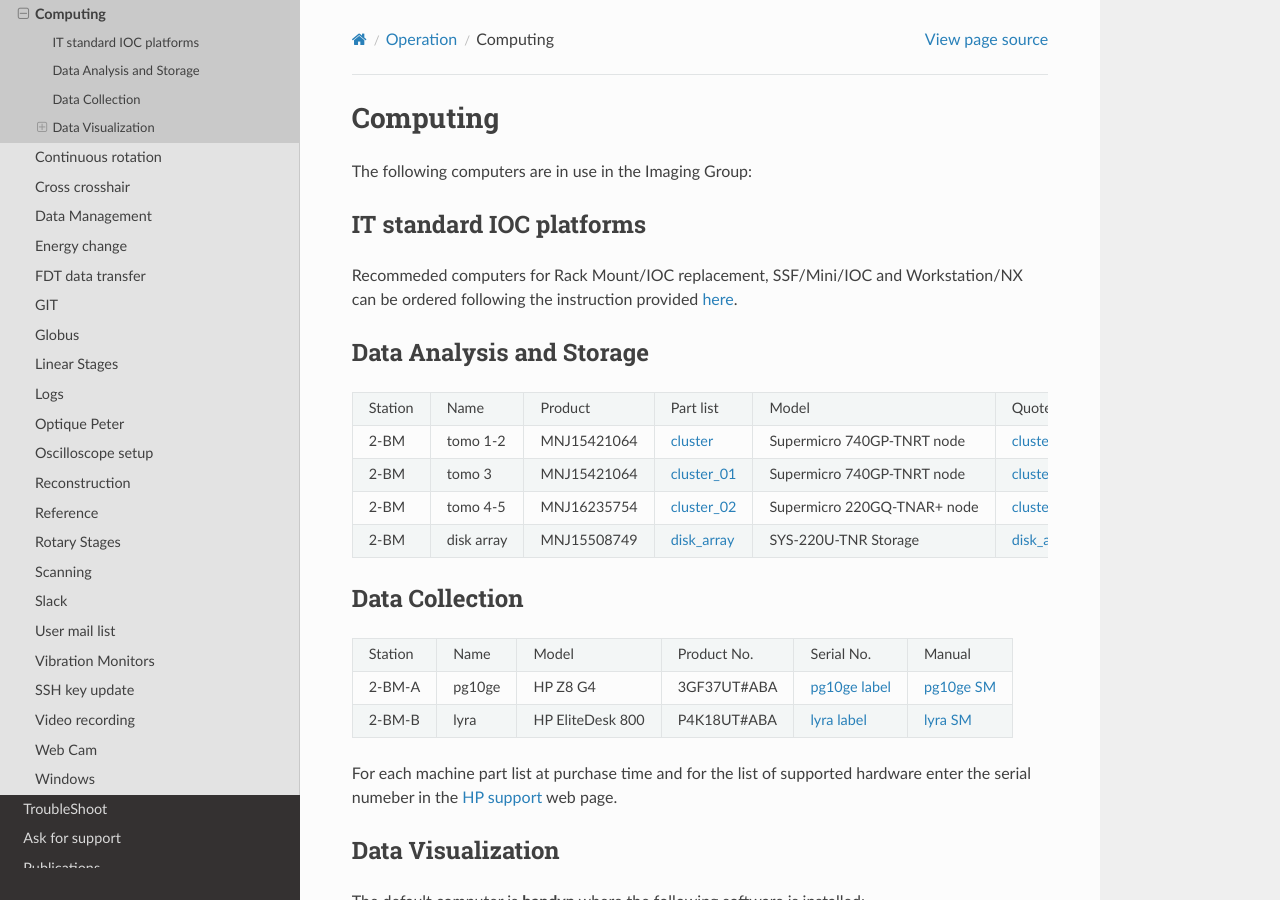
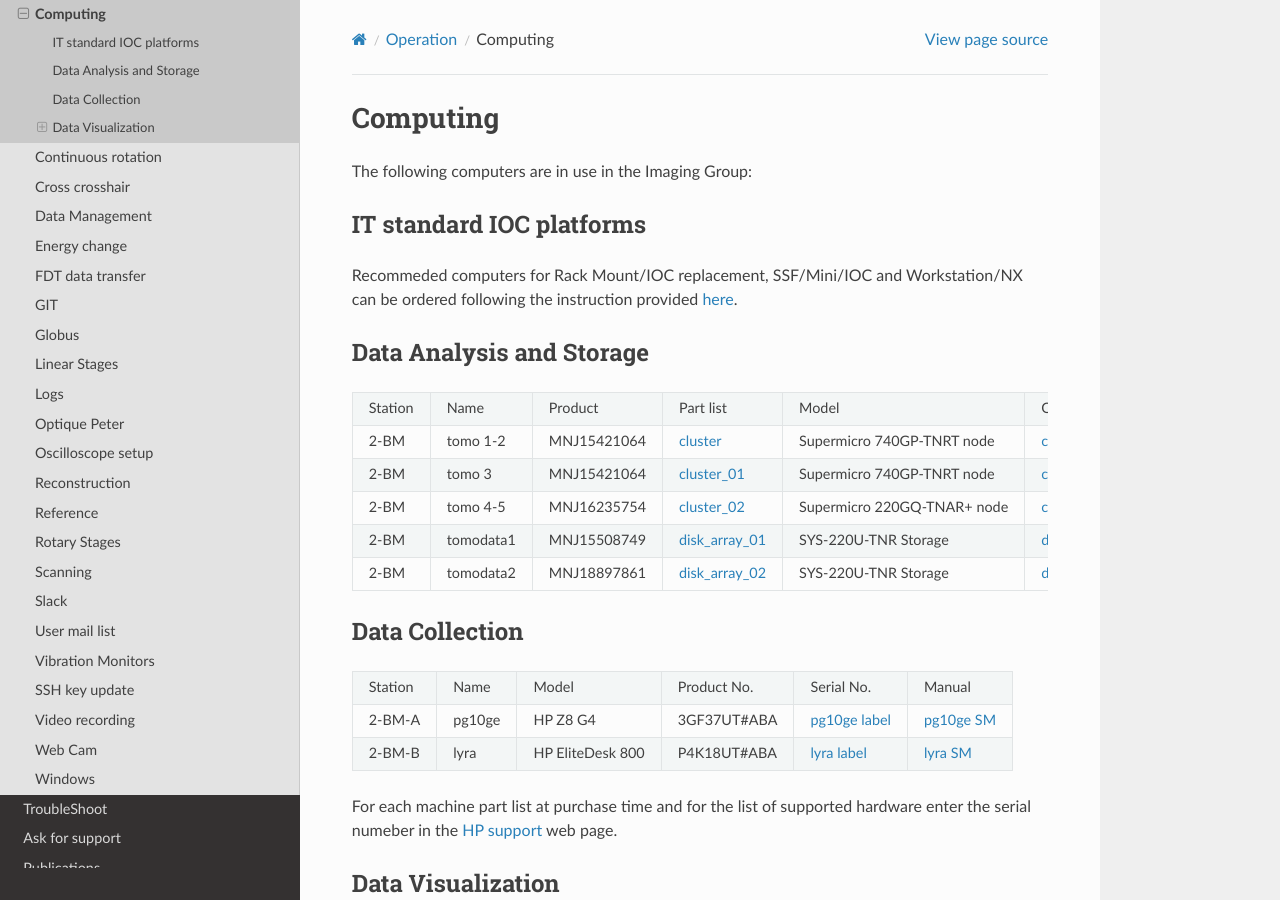
Before and after one commit to xray-imaging/2bm-docs, a Sphinx documentation site: the page built from docs/source/ops/item_022.rst, in a window 1280 px wide and 900 px high. Built offline with Sphinx 7.4.7 and the Read the Docs theme 2.0.0, drawn with Linux system fonts in a browser that asks for light colours; the version number could not be read and is left out.

Commit message:
added tomodata2 info

```diff
--- a/docs/source/ops/item_022.rst
+++ b/docs/source/ops/item_022.rst
@@ -9,12 +9,13 @@ The following computers are in use in the Imaging Group:
 .. _cluster: https://anl.box.com/s/uysvb5ujnlugmd16r2f6o10fem9rjgvr
 .. _cluster_01: https://anl.box.com/s/oc9g49r6an1lcwh0d5gzisno6ef5yni1
 .. _cluster_02: https://anl.box.com/s/7onv5ju2rt42w15uz689pbuslfelpvz9
-.. _disk_array: https://anl.box.com/s/zzyvv7w80ltwbtf09zrjiqiw7ak6i7ge
 .. _cluster_quote: https://anl.box.com/s/j7wz6li4afoq2gs5g8feehmmz8q7whuy
 .. _cluster_quote_01: https://anl.box.com/s/06nkozbmkhu5qsi61njcgm1qs3ug8pcg
 .. _cluster_quote_02: https://anl.box.com/s/hz9l2whlju2a81tyr4k9e07ukc8m4zkn
-.. _disk_array_quote: https://anl.box.com/s/sbft8cbt2xcpzuuvikixr82dn9jf6zog
-
+.. _disk_array_01: https://anl.box.com/s/zzyvv7w80ltwbtf09zrjiqiw7ak6i7ge
+.. _disk_array_quote_01: https://anl.box.com/s/sbft8cbt2xcpzuuvikixr82dn9jf6zog
+.. _disk_array_02: https://anl.box.com/s/d8b1xb6e99e6vggqv5dd9z02luefo7hw
+.. _disk_array_quote_02: https://anl.box.com/s/o1sh7nfxzqhcb6qef19f9s7ogavobv0g
 
 IT standard IOC platforms
 -------------------------
@@ -26,17 +27,19 @@ provided `here <https://anl.box.com/s/iw6hpbnl09htihvp25eiek2kxs54iwsd>`_.
 Data Analysis and Storage
 -------------------------
 
-+-----------+--------------+---------------+-----------------+---------------------------------+----------------------+
-| Station   | Name         | Product       | Part list       |      Model                      |      Quote           |
-+-----------+--------------+---------------+-----------------+---------------------------------+----------------------+
-| 2-BM      | tomo 1-2     | MNJ15421064   | `cluster`_      |  Supermicro 740GP-TNRT node     | `cluster_quote`_     |
-+-----------+--------------+---------------+-----------------+---------------------------------+----------------------+
-| 2-BM      | tomo 3       | MNJ15421064   | `cluster_01`_   |  Supermicro 740GP-TNRT node     | `cluster_quote_01`_  |
-+-----------+--------------+---------------+-----------------+---------------------------------+----------------------+
-| 2-BM      | tomo 4-5     | MNJ16235754   | `cluster_02`_   |  Supermicro 220GQ-TNAR+ node    | `cluster_quote_02`_  |
-+-----------+--------------+---------------+-----------------+---------------------------------+----------------------+
-| 2-BM      | disk array   | MNJ15508749   | `disk_array`_   |  SYS-220U-TNR Storage           | `disk_array_quote`_  |
-+-----------+--------------+---------------+-----------------+---------------------------------+----------------------+
++-----------+--------------+---------------+-------------------+---------------------------------+------------------------+
+| Station   | Name         | Product       | Part list         |      Model                      |      Quote             |
++-----------+--------------+---------------+-------------------+---------------------------------+------------------------+
+| 2-BM      | tomo 1-2     | MNJ15421064   | `cluster`_        |  Supermicro 740GP-TNRT node     | `cluster_quote`_       |
++-----------+--------------+---------------+-------------------+---------------------------------+------------------------+
+| 2-BM      | tomo 3       | MNJ15421064   | `cluster_01`_     |  Supermicro 740GP-TNRT node     | `cluster_quote_01`_    |
++-----------+--------------+---------------+-------------------+---------------------------------+------------------------+
+| 2-BM      | tomo 4-5     | MNJ16235754   | `cluster_02`_     |  Supermicro 220GQ-TNAR+ node    | `cluster_quote_02`_    |
++-----------+--------------+---------------+-------------------+---------------------------------+------------------------+
+| 2-BM      | tomodata1    | MNJ15508749   | `disk_array_01`_  |  SYS-220U-TNR Storage           | `disk_array_quote_01`_ |
++-----------+--------------+---------------+-------------------+---------------------------------+------------------------+
+| 2-BM      | tomodata2    | MNJ18897861   | `disk_array_02`_  |  SYS-220U-TNR Storage           | `disk_array_quote_02`_ |
++-----------+--------------+---------------+-------------------+---------------------------------+------------------------+
 
 
 Data Collection
```
